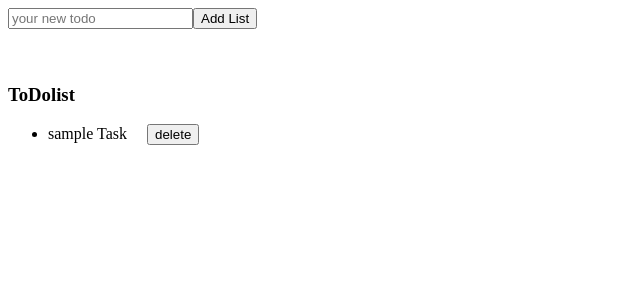
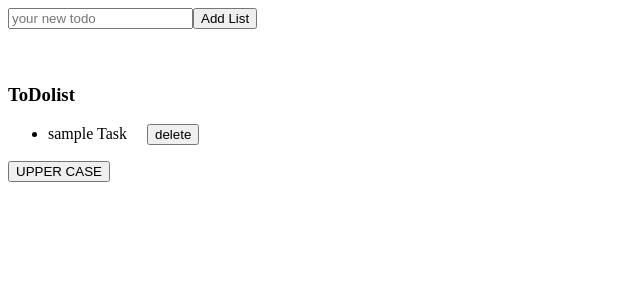
Before and after one commit to Abhay108cell/react, a React (Vite) app: page / in a window 1280 px wide. Shown: the top 300 px of the page, without its empty margins (0-640 px from the left). Built offline with nearby package versions, Linux system fonts and the light colour scheme.

Commit message:
Update All in Array

```diff
--- a/src/TodoList.jsx
+++ b/src/TodoList.jsx
@@ -19,6 +19,17 @@ return [...prevTodo ,{task : newTodo, id:uuidv4()}]
   let deleteTodo=(id)=>{
     setTodos((prevTodos)=>todos.filter((prevTodos)=>prevTodos.id !== id));
       }
+      let upperCaseAll=()=>{
+       setTodos((todos)=>
+         todos.map((todos)=>{
+           return {
+             ...todos ,
+             task: todos.task.toUpperCase()
+           };
+        })
+       )
+
+      }
   return(
     <div>
     <input placeholder="your new todo" value={newTodo} onChange={updateTask}/>
@@ -39,6 +50,7 @@ return [...prevTodo ,{task : newTodo, id:uuidv4()}]
         })
       }
     </ul>
+    <button onClick={upperCaseAll}>UPPER CASE</button>
     </div>
   )
 }
```
